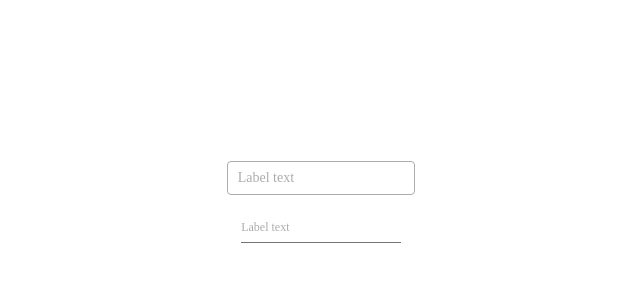
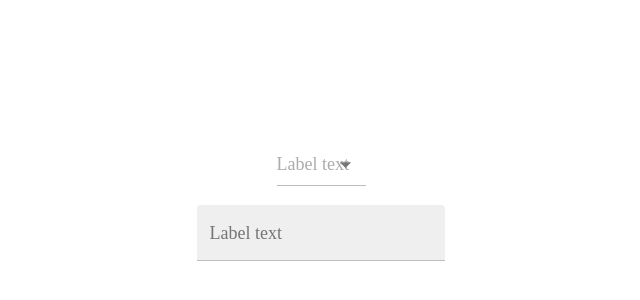
Before and after one commit to inovvan/custom-components-lib, a React app: page / in a window 1280 px wide. Shown: the part 206-506 px from the top of the page, without its empty margins (319-959 px from the left). Built offline with nearby package versions, Linux system fonts and the light colour scheme.

Commit message:
feat: add Select and MenuItem components

```diff
--- a/package.json
+++ b/package.json
@@ -42,6 +42,7 @@
     "webpack-dev-server": "^5.2.2"
   },
   "dependencies": {
+    "clsx": "^2.1.1",
     "react": "^19.1.0",
     "react-dom": "^19.1.0",
     "react-router-dom": "^7.7.0"
--- a/src/components/App.tsx
+++ b/src/components/App.tsx
@@ -1,4 +1,6 @@
+import Select from "./select/Select";
 import TextFiled from "./textField/TextFiled";
+import MenuItem from "./menuItem/MenuItem";
 
 export const App = () => {
   return (
@@ -13,8 +15,15 @@ export const App = () => {
         height: "100vh",
       }}
     >
-      <TextFiled id="1" variant="outlined" labelText="Label text" />
-      <TextFiled id="1" size="small" labelText="Label text" />
+      <Select id="1" variant="standard" labelText="Label text">
+        <MenuItem value={"1"}>Один</MenuItem>
+        <MenuItem value={"2"}>Два</MenuItem>
+        <MenuItem value={"3"}>Три</MenuItem>
+        <MenuItem value={"4"}>Четыре</MenuItem>
+        <MenuItem value={"4"}>Четыре</MenuItem>
+        <MenuItem value={"4"}>Четыре</MenuItem>
+      </Select>
+      <TextFiled id="2" variant="filled" size="normal" labelText="Label text" />
     </div>
   );
 };
--- a/src/components/inputWrapper/InputWrapper.module.scss
+++ b/src/components/inputWrapper/InputWrapper.module.scss
@@ -4,12 +4,12 @@
   box-sizing: border-box;
   position: relative;
   transition: background-color 0.2s ease-in-out;
-  width: 13.3em;
+  width: fit-content;
 
   input {
     all: unset;
     position: relative;
-    display: inline-block;
+    box-sizing: border-box;
   }
 }
 
@@ -21,8 +21,8 @@
   left: 0;
   right: 0;
   height: 0.5px;
-  background-color: colors.$color-gray-darker;
-  transition: height 0.2s ease-in-out;
+  background-color: colors.$color-gray-medium;
+  transition: height 200ms ease-in-out;
 }
 
 .text-field--filled::after,
@@ -47,14 +47,6 @@
   left: 0.7em;
 }
 
-.text-field--small {
-  font-size: 12px;
-}
-
-.text-field--normal {
-  font-size: 14px;
-}
-
 .text-field--outlined {
   outline: 1px solid colors.$color-gray-dark;
   border-radius: 3px;
@@ -74,7 +66,7 @@
 
   & .text-field__label {
     color: colors.$color-gray-darker;
-    top: 1.3em;
+    top: 1em;
   }
 
   & input {
@@ -86,7 +78,7 @@
   }
 
   &:not(.text-field--disabled):hover::before {
-    height: 1.1px;
+    background-color: colors.$color-gray-darker;
   }
 }
 
@@ -102,7 +94,7 @@
   }
 
   &:not(.text-field--disabled):hover::before {
-    height: 1.1px;
+    background-color: colors.$color-gray-darker;
   }
 }
 
@@ -119,15 +111,13 @@
     transform: translateY(-1.7em);
   }
 
-  &.text-field--filled,
-  &.text-field--standard {
-    & .text-field__label {
-      transform: translateY(-1.2em);
-    }
+  &.text-field--filled .text-field__label {
+    transform: translateY(-0.9em);
   }
 
   &.text-field--standard .text-field__label {
     padding: 0px;
+    transform: translateY(-1.2em);
   }
 }
 
--- a/src/components/inputWrapper/InputWrapper.tsx
+++ b/src/components/inputWrapper/InputWrapper.tsx
@@ -1,15 +1,14 @@
 import * as styles from "./InputWrapper.module.scss";
 import { useState } from "react";
+import { clsx } from "clsx";
 
 type InputVariant = "outlined" | "filled" | "standard";
-type InputSize = "small" | "normal";
 
 interface InputWrapperProps {
   id: string;
   disabled?: boolean;
   error?: boolean;
   variant?: InputVariant;
-  size?: InputSize;
   labelText?: string;
   value: string;
   children?: React.ReactNode;
@@ -19,7 +18,6 @@ const InputWrapper = ({
   id,
   disabled = false,
   variant = "standard",
-  size = "normal",
   error = false,
   labelText = "",
   value,
@@ -27,15 +25,14 @@ const InputWrapper = ({
 }: InputWrapperProps) => {
   const [isFocused, setIsFocused] = useState(false);
 
-  const classNames = [
+  const classNames = clsx(
     styles["text-field"],
-    styles[`text-field--${size}`],
     styles[`text-field--${variant}`],
     disabled && styles[`text-field--disabled`],
     error && styles[`text-field--error`],
     isFocused && styles[`text-field--focused`],
     value && styles[`text-field--not-empty`],
-  ].join(" ");
+  );
 
   return (
     <div
--- /dev/null
+++ b/src/components/menuItem/MenuItem.tsx
@@ -0,0 +1,10 @@
+interface MenuItemProps {
+  value: string;
+  children: React.ReactNode;
+}
+
+const MenuItem = ({ children }: MenuItemProps) => {
+  return <>{children}</>;
+};
+
+export default MenuItem;
--- /dev/null
+++ b/src/components/select/Select.module.scss
@@ -0,0 +1,94 @@
+@use "../../styles/colors" as colors;
+
+.select {
+  display: flex;
+  flex-direction: column;
+  position: relative;
+}
+
+.select--small {
+  font-size: 16px;
+}
+
+.select--normal {
+  font-size: 18px;
+}
+
+.select__input {
+  bottom: 0;
+  left: 0;
+  position: absolute;
+  opacity: 0;
+  pointer-events: none;
+  width: 100%;
+  box-sizing: border-box;
+  width: fit-content;
+}
+
+.select__svg {
+  width: 1em;
+  height: 1em;
+  transition: fill 300ms cubic-bezier(0.4, 0, 0.2, 1) 0ms;
+  fill: currentColor;
+  font-size: 1.5em;
+  position: absolute;
+  right: 0;
+  top: calc(50% - 0.5em);
+  pointer-events: none;
+  color: colors.$color-gray-darker;
+  right: 7px;
+}
+
+.select__svg--active {
+  transform: rotate(180deg);
+}
+
+.select__svg--error {
+  color: colors.$color-error;
+}
+
+.select__dropdown {
+  position: absolute;
+  top: 105%;
+  padding: 8px 0px;
+  border-radius: 5px;
+  box-shadow: 0px 4px 10px rgba(0, 0, 0, 0.15);
+  background-color: colors.$color-white;
+  color: rgba(colors.$color-black, 0.8);
+  z-index: 1;
+  opacity: 0;
+  visibility: hidden;
+  transition: all 0.3s ease-in-out;
+}
+
+.select__dropdown--custom-width {
+  width: 100%;
+}
+
+.select__dropdown--opened {
+  opacity: 1;
+  visibility: visible;
+}
+
+.select__list {
+  list-style: none;
+  padding: 0;
+  margin: 0;
+}
+
+.select__option {
+  cursor: default;
+  padding: 6px 16px;
+  font-size: 18px;
+  &:hover {
+    background-color: colors.$color-gray-lighter;
+  }
+}
+
+.select__option--active {
+  background-color: rgba(colors.$color-primary, 0.1);
+
+  &:hover {
+    background-color: rgba(colors.$color-primary, 0.2);
+  }
+}
--- /dev/null
+++ b/src/components/select/Select.tsx
@@ -0,0 +1,123 @@
+import React, { useState, ReactElement, useEffect, useRef } from "react";
+import InputWrapper from "../inputWrapper/InputWrapper";
+import * as styles from "./Select.module.scss";
+import clsx from "clsx";
+type InputVariant = "outlined" | "filled" | "standard";
+type InputSize = "small" | "normal";
+interface Child {
+  value: string;
+  children: React.ReactNode;
+}
+
+interface SelectProps extends React.HTMLAttributes<HTMLInputElement> {
+  id: string;
+  disabled?: boolean;
+  error?: boolean;
+  variant?: InputVariant;
+  size?: InputSize;
+  labelText?: string;
+  initialValue?: string;
+  width?: number;
+  children: ReactElement<Child>[];
+}
+
+const Select = ({
+  id,
+  disabled = false,
+  variant = "standard",
+  size = "normal",
+  error = false,
+  labelText = "",
+  initialValue = "",
+  width,
+  children,
+  ...rest
+}: SelectProps) => {
+  const [value, setValue] = useState(initialValue);
+  const [defaultWidth, setDefaultWidth] = useState<string | number>("auto");
+  const dropdownRef = useRef<HTMLDivElement | null>(null);
+  const inputRef = useRef<HTMLInputElement | null>(null);
+  const [isFocused, setIsFocused] = useState(false);
+
+  useEffect(() => {
+    if (!width) {
+      setDefaultWidth(dropdownRef.current.offsetWidth);
+    }
+  }, []);
+
+  const handleClickOption = (child: ReactElement<Child>) => {
+    setValue(child.props.value);
+  };
+
+  return (
+    <div className={clsx(styles["select"], styles[`select--${size}`])}>
+      <InputWrapper
+        id={id}
+        disabled={disabled}
+        variant={variant}
+        error={error}
+        labelText={labelText}
+        value={value}
+      >
+        <div>
+          <input
+            ref={inputRef}
+            onFocus={() => setIsFocused(true)}
+            onBlur={() => setIsFocused(false)}
+            style={
+              width ? { width: `${width}px` } : { width: `${defaultWidth}px` }
+            }
+            className={styles["select__input"]}
+            value={value}
+            readOnly
+            id={id}
+            disabled={disabled}
+            {...rest}
+          />
+          <svg
+            className={[
+              styles["select__svg"],
+              isFocused && styles["select__svg--active"],
+              error && styles["select__svg--error"],
+            ].join(" ")}
+            focusable="false"
+            aria-hidden="true"
+            viewBox="0 0 24 24"
+          >
+            <path d="M7 10l5 5 5-5z"></path>
+          </svg>
+        </div>
+      </InputWrapper>
+
+      <div
+        ref={dropdownRef}
+        className={clsx(
+          styles["select__dropdown"],
+          styles[`text-field--${size}`],
+          width && styles["select__dropdown--custom-width"],
+          isFocused && styles["select__dropdown--opened"],
+        )}
+      >
+        <ul className={styles["select__list"]}>
+          {children.map((child) => {
+            return (
+              <li
+                className={clsx(
+                  styles["select__option"],
+                  child.props.value === value &&
+                    styles["select__option--active"],
+                )}
+                key={child.props.value}
+                onClick={() => handleClickOption(child)}
+              >
+                {child.props.children}
+              </li>
+            );
+          })}
+        </ul>
+      </div>
+    </div>
+  );
+};
+
+export default Select;
--- a/src/components/textField/TextFiled.module.scss
+++ b/src/components/textField/TextFiled.module.scss
@@ -0,0 +1,7 @@
+.text-field--small {
+  font-size: 16px;
+}
+
+.text-field--normal {
+  font-size: 18px;
+}
--- a/src/components/textField/TextFiled.tsx
+++ b/src/components/textField/TextFiled.tsx
@@ -1,11 +1,13 @@
 import { useState } from "react";
 import InputWrapper from "../inputWrapper/InputWrapper";
-
+import { clsx } from "clsx";
+import * as styles from "./TextFiled.module.scss";
 type InputVariant = "outlined" | "filled" | "standard";
 type InputSize = "small" | "normal";
 interface TextFiledProps extends React.HTMLAttributes<HTMLInputElement> {
   id: string;
   disabled?: boolean;
+  width?: number;
   error?: boolean;
   variant?: InputVariant;
   size?: InputSize;
@@ -16,6 +18,7 @@ interface TextFiledProps extends React.HTMLAttributes<HTMLInputElement> {
 const TextFiled = ({
   id,
   disabled = false,
+  width,
   variant = "standard",
   size = "normal",
   error = false,
@@ -26,17 +29,18 @@ const TextFiled = ({
   const [value, setValue] = useState(initialValue);
 
   return (
-    <>
+    <div className={clsx(styles[`text-field--${size}`])}>
       <InputWrapper
         id={id}
         disabled={disabled}
         variant={variant}
-        size={size}
         error={error}
         labelText={labelText}
         value={value}
       >
         <input
+          type="text"
+          style={width && { width: `${width}px` }}
           value={value}
           onChange={(e) => {
             setValue(e.target.value);
@@ -46,7 +50,7 @@ const TextFiled = ({
           {...rest}
         />
       </InputWrapper>
-    </>
+    </div>
   );
 };
 
```
Also changed, not shown: src/hooks/useClickOutside.tsx (added, +24 -0 lines), 1 other file (tests, documents, lock files or other folders).
